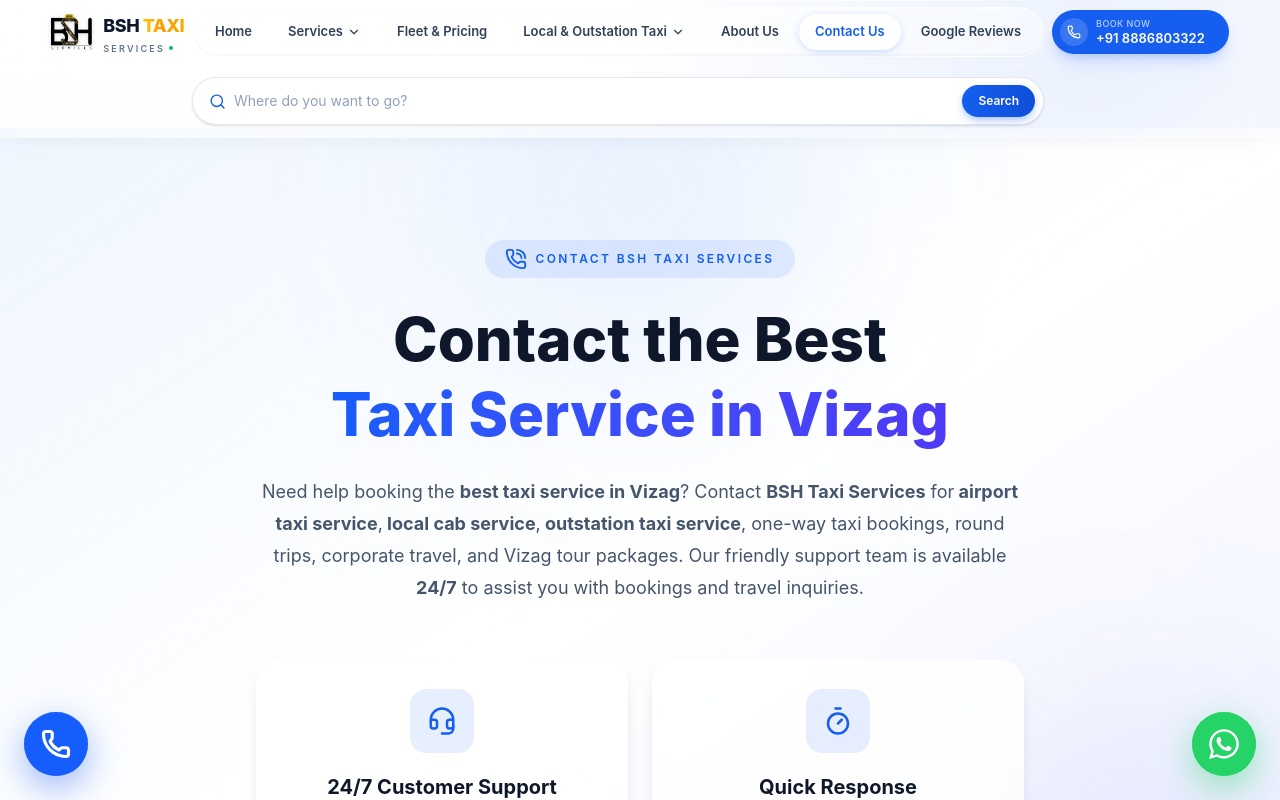
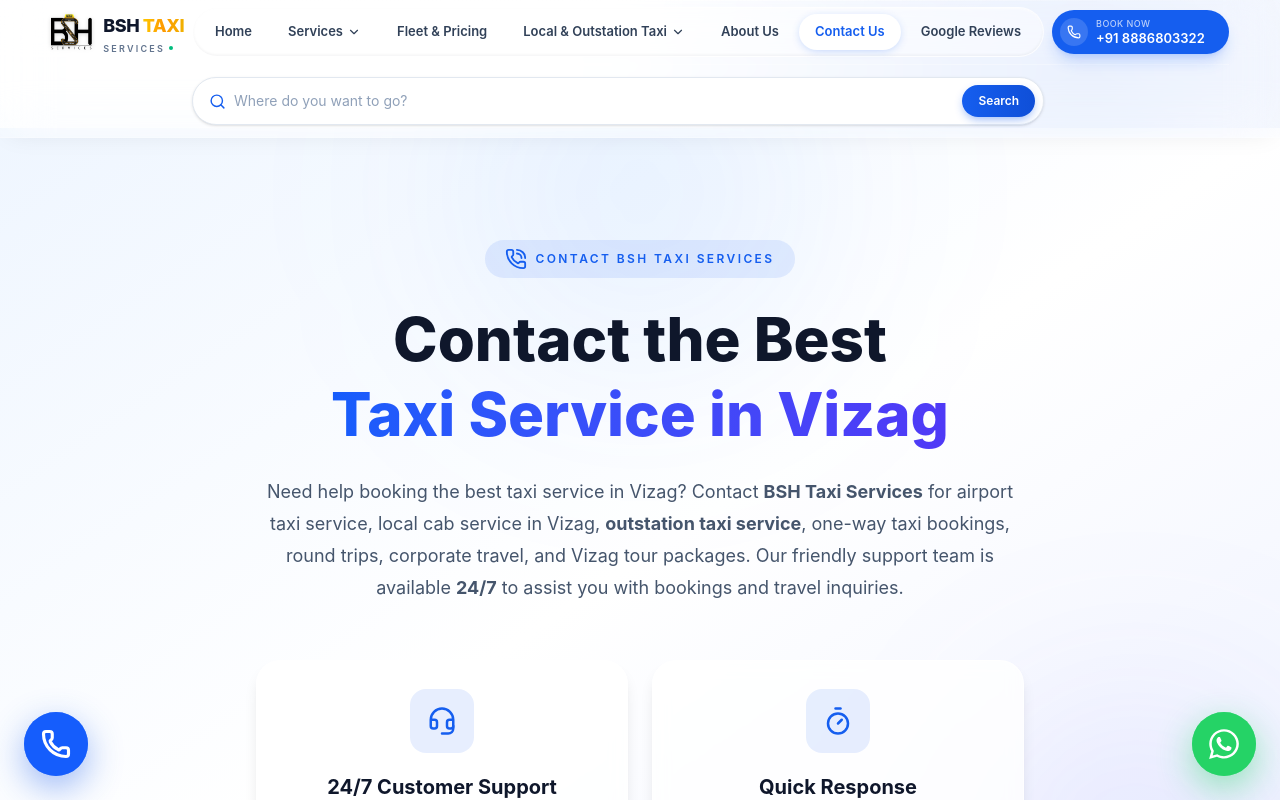
Before and after one commit to sateesh1216/BSH_webpage, a React (Vite) app: page /contact in a window 1280 px wide. Shown: the top 800 px of the page. Built offline with nearby package versions, Linux system fonts and the light colour scheme; a web font is replaced by a local one.

Commit message:
internal links

```diff
--- a/src/components/about/AboutHero.tsx
+++ b/src/components/about/AboutHero.tsx
@@ -27,9 +27,42 @@
 
   <p className="mt-4 max-w-xl text-sm leading-relaxed text-slate-600 sm:text-base">
     BSH Taxi Services is a trusted provider of <strong>taxi services in Visakhapatnam (Vizag)</strong>, offering
-    <em> local taxi services</em>, <strong>airport taxi transfers</strong>,
-    <strong> outstation taxi services</strong>, <strong>corporate cab services</strong>,
-    and <em>Vizag tour packages</em>. With experienced drivers,
+    <em> local taxi services</em>,
+    {" "}
+          <a
+          href="/destinations/vizag-airport?type=airport-taxi"
+          title="Vizag airport Taxi  - BSH Taxi Services"
+          aria-label="Vizag airport Taxi  - BSH Taxi Services"
+          className="hover:underline"
+        >
+          airport taxi transfers,
+        </a>{" "}
+
+
+    <strong> outstation taxi services</strong>,
+    {" "}
+          <a
+          href="/services/corporate-travel?type=corporate-cab-services"
+          title="Vizag corporate Taxi  - BSH Taxi Services"
+          aria-label="Vizag corporate Taxi  - BSH Taxi Services"
+          className="hover:underline"
+        >
+          corporate cab services,
+        </a>{" "}
+
+
+    and
+     {" "}
+          <a
+          href="/services/local-taxi/10hr-100km?type=local-taxi-services"
+          title="Vizag local Taxi  - BSH Taxi Services"
+          aria-label="Vizag local Taxi  - BSH Taxi Services"
+          className="hover:underline"
+        >
+          Vizag tour packages.
+        </a>{" "}
+
+     With experienced drivers,
     well-maintained vehicles, affordable pricing, and 24/7 customer support,
     we ensure every journey is safe, comfortable, and reliable.
   </p>
--- a/src/components/about/WhoWeAre.tsx
+++ b/src/components/about/WhoWeAre.tsx
@@ -34,7 +34,17 @@
   BSH Taxi Services is one of the most trusted providers of <strong>taxi services in Visakhapatnam (Vizag)</strong>, offering reliable
   <em> local taxi services</em>, <strong>airport taxi transfers</strong>,
   <strong> outstation taxi services</strong>, <strong>corporate cab services</strong>,
-  <strong> wedding car rentals</strong>, and <em>Vizag tour packages</em>.
+    {" "}
+          <a
+          href="/services/wedding-car-rentals?type=wedding-car-rentals"
+          title="Vizag wedding Car Rentals - BSH Taxi Services"
+          aria-label="Vizag wedding Car Rentals - BSH Taxi Services"
+          className="hover:underline"
+        >
+          wedding car rentals,
+        </a>{" "}
+
+   and <em>Vizag tour packages</em>.
   With experienced drivers, well-maintained vehicles, transparent pricing,
   and 24/7 customer support, we are committed to providing safe, comfortable,
   affordable, and on-time transportation across Visakhapatnam and Andhra Pradesh.
--- a/src/components/contact/ContactHero.tsx
+++ b/src/components/contact/ContactHero.tsx
@@ -24,10 +24,37 @@
 
         {/* Description */}
         <p className="mt-6 max-w-3xl text-lg leading-8 text-slate-600">
-          Need help booking the <strong>best taxi service in Vizag</strong>?
+          Need help booking the
+          {" "}
+          <a
+          href="/destinations/vizag-local?type=taxi-services-in-vizag"
+          title="Vizag local Taxi Service - BSH Taxi Services"
+          aria-label="Vizag local Taxi Service - BSH Taxi Services"
+          className="hover:underline"
+        >
+          best taxi service in Vizag?
+        </a>{" "}
+
           Contact <strong>BSH Taxi Services</strong> for
-          <strong> airport taxi service</strong>,
-          <strong> local cab service</strong>,
+          {" "}
+            <a
+            href="/destinations/vizag-airport?type=airport-taxi"
+            title="Vizag to airport Taxi Service - BSH Taxi Services"
+            aria-label="Vizag to airport Taxi Service - BSH Taxi Services"
+            className="hover:underline"
+          >
+            airport taxi service,
+          </a>{" "}
+          {" "}
+          <a
+          href="/destinations/vizag-local?type=taxi-services-in-vizag"
+          title="Vizag local cab Service - BSH Taxi Services"
+          aria-label="Vizag local cab Service - BSH Taxi Services"
+          className="hover:underline"
+        >
+          local cab service in Vizag,
+        </a>{" "}
+
           <strong> outstation taxi service</strong>,
           one-way taxi bookings, round trips, corporate travel, and Vizag tour packages.
           Our friendly support team is available <strong>24/7</strong> to assist you with bookings and travel inquiries.
--- a/src/components/services/ServicesHero.tsx
+++ b/src/components/services/ServicesHero.tsx
@@ -80,7 +80,17 @@
         {/* Subtitle */}
             <p className="fade-3 mx-auto mt-6 max-w-3xl text-center text-lg leading-8 text-slate-600">
       Looking for the <strong>best taxi service in Visakhapatnam (Vizag)</strong>?
-      BSH Taxi Services provides reliable <strong>local taxi service in Vizag</strong>,
+      BSH Taxi Services provides reliable
+      {" "}
+          <a
+          href="/destinations/vizag-local?type=taxi-services-in-vizag"
+          title="Vizag local Taxi Service - BSH Taxi Services"
+          aria-label="Vizag local Taxi Service - BSH Taxi Services"
+          className="hover:underline"
+        >
+          local taxi service in Vizag,
+        </a>{" "}
+
        {" "}
   <a
   href="/destinations/vizag-airport?type=airport-taxi"
@@ -100,7 +110,7 @@
   aria-label="Vizag to Araku Valley Taxi Service - BSH Taxi Services"
   className="hover:underline"
 >
-  <strong>Vizag to Araku Valley taxi service</strong>
+  Vizag to Araku Valley taxi service
 </a>{" "}
        and comfortable
       transportation across Andhra Pradesh with professional drivers,
```
